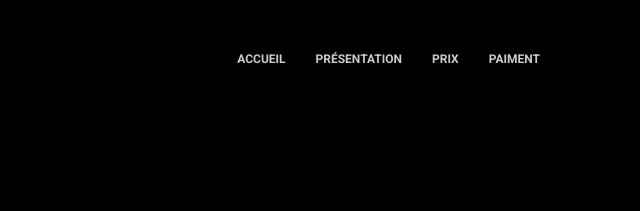
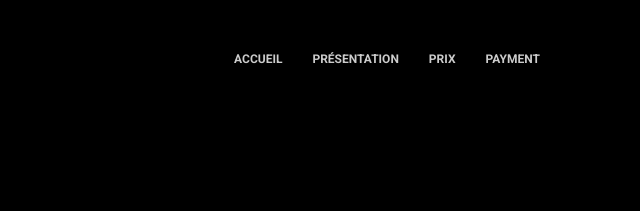
Before and after one commit to CyberHostFrance/website, a plain HTML site: page index.html in a window 1280 px wide. Shown: the top 211 px of the page, 640-1280 px from the left. Drawn offline with Linux system fonts and the light colour scheme.

Commit message:
Update index.html

```diff
--- a/index.html
+++ b/index.html
@@ -24,7 +24,7 @@
                 <li class="nav-item"><a class="nav-link" href="#">Accueil</a></li>
                 <li class="nav-item"><a class="nav-link" href="#presentation">Présentation</a></li>
                 <li class="nav-item"><a class="nav-link" href="#prix">Prix</a></li>
-                <li class="nav-item"><a class="nav-link" href="https://docs.google.com/forms/d/1vqHxIY_zxLcF_I8sYBlc8xItxeWFbq434-2ekLOyduc/prefill">Paiment</a></li>
+                <li class="nav-item"><a class="nav-link" href="https://docs.google.com/forms/d/1vqHxIY_zxLcF_I8sYBlc8xItxeWFbq434-2ekLOyduc/prefill">Payment</a></li>
               </ul>
             </div>
           </div>
```
